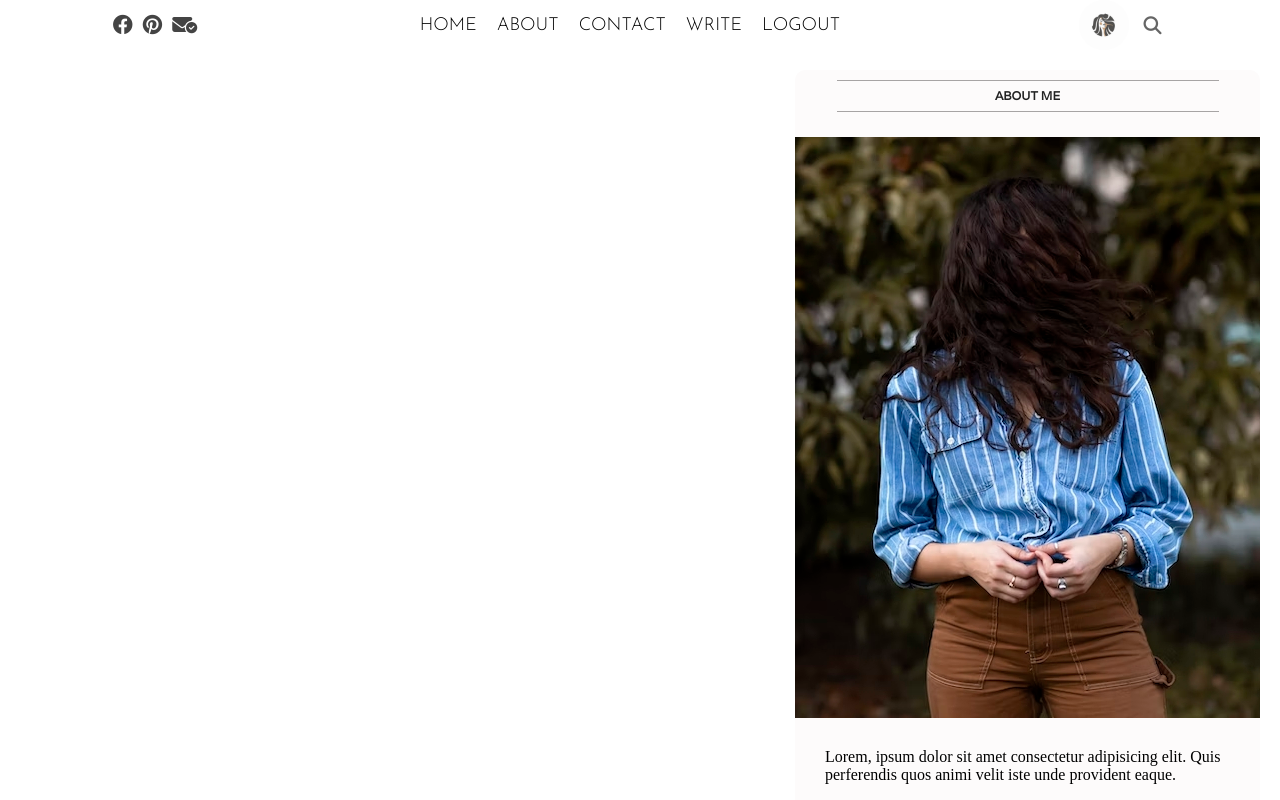
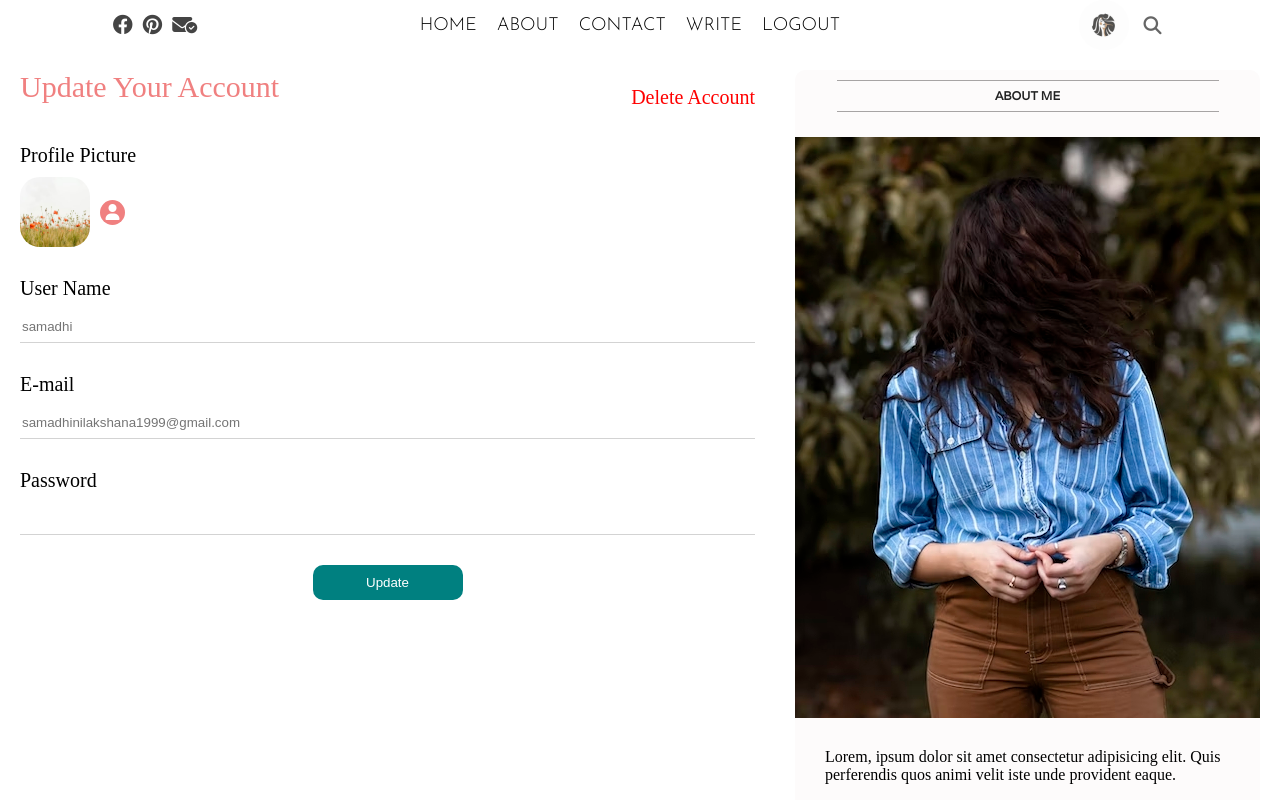
Before and after one commit to Sama-Liyanage/Journal-Website, a React (Create React App) app: page / in a window 1280 px wide. Shown: the top 800 px of the page. Built offline with nearby package versions, Linux system fonts and the light colour scheme.

Commit message:
Complete setting component

```diff
--- a/src/pages/settings/Settings.jsx
+++ b/src/pages/settings/Settings.jsx
@@ -1,11 +1,34 @@
 import React from 'react'
 import "./settings.css";
-import Sidebar from "../../components/sidebar/Sidebar"
+import Sidebar from "../../components/sidebar/Sidebar";
+import settingsImg from "../../assets/settingsImg.jpg"
 
 export default function Settings() {
   return (
     <div className="settings">
-      <div className="settingsWrapper"></div>
+      <div className="settingsWrapper">
+        <div className="settingsTitle">
+          <span className="settingsUpdateTitle">Update Your Account</span>
+          <span className="settingsDeleteTitle">Delete Account</span>
+        </div>
+        <form className="settingsForm">
+          <label>Profile Picture</label>
+          <div className="settingsPP">
+            <img src={settingsImg} alt="" />
+            <label htmlFor="fileInput">
+              <i className="settingsPPIcon fa-solid fa-user"></i>
+            </label>
+            <input type="file" id="fileInput" style={{ display: "none" }} />
+          </div>
+          <label>User Name</label>
+          <input type="text" placeholder="samadhi" />
+          <label>E-mail</label>
+          <input type="email" placeholder="samadhinilakshana1999@gmail.com" />
+          <label>Password</label>
+          <input type="password" />
+          <button className="settingsSubmit">Update</button>
+        </form>
+      </div>
       <Sidebar />
     </div>
   )
--- a/src/pages/settings/settings.css
+++ b/src/pages/settings/settings.css
@@ -4,4 +4,82 @@
 
 .settingsWrapper {
     flex: 9;
+    padding: 20px;
 }
+
+.settingsTitle {
+    display: flex;
+    align-items: center;
+    justify-content: space-between;
+}
+
+.settingsUpdateTitle {
+    font-size: 30px;
+    margin-bottom: 20px;
+    color: lightcoral;
+}
+
+.settingsDeleteTitle {
+    color: red;
+    font-size: 20px;
+    cursor: pointer;
+}
+
+.settingsForm {
+    display: flex;
+    flex-direction: column;
+}
+
+.settingsPP {
+    display: flex;
+    align-items: center;
+    margin: 10px 0;
+}
+
+.settingsPP>img {
+    width: 70px;
+    height: 70px;
+    border-radius: 20px;
+    object-fit: cover;
+}
+
+.settingsPPIcon {
+    width: 25px;
+    height: 25px;
+    border-radius: 50%;
+    background-color: lightcoral;
+    color: white;
+    display: flex;
+    align-items: center;
+    justify-content: center;
+    margin-left: 10px;
+    cursor: pointer;
+
+}
+
+.settingsForm>label {
+    font-size: 20px;
+    margin-top: 20px;
+
+}
+
+.settingsForm>input {
+    color: gray;
+    margin: 10px 0;
+    height: 30px;
+    border: none;
+    border-bottom: 1px solid lightgray;
+}
+
+.settingsSubmit {
+    width: 150px;
+    align-self: center;
+    border: none;
+    border-radius: 10px;
+    color: white;
+    background-color: teal;
+    padding: 10px;
+    margin-top: 20px;
+    cursor: pointer;
+
+}
```
Also changed, not shown: src/assets/settingsImg.jpg (added).
